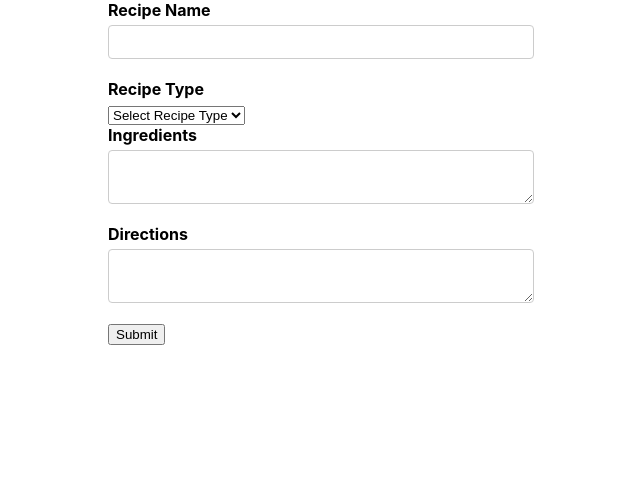
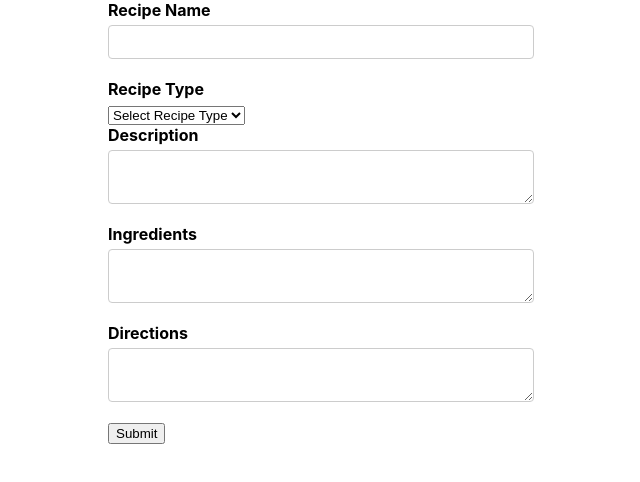
Before and after one commit to CHA0sTIG3R/recipe-form, a React (Create React App) app: page / in a window 1280 px wide. Shown: the top 482 px of the page, without its empty margins (319-959 px from the left). Built offline with nearby package versions, Linux system fonts and the light colour scheme.

Commit message:
description added

```diff
--- a/src/components/RecipeForm.js
+++ b/src/components/RecipeForm.js
@@ -18,8 +18,8 @@ const MyTextArea = ({ label, ...props }) => {
     );
 };
 
-function postRecipe(name, type, ingredients, directions){
-    const Full_URL = `${baseURL}?name=${name}&type=${type}&ingredients=${ingredients}&directions=${directions}` ;
+function postRecipe(name, type, description, ingredients, directions){
+    const Full_URL = `${baseURL}?name=${name}&type=${type}&description=${description}&ingredients=${ingredients}&directions=${directions}` ;
     axios.post(Full_URL).then(response => {
         console.log(response)
     });
@@ -33,6 +33,7 @@ function RecipeForm() {
                 initialValues = {{
                     name: '',
                     type: '',
+                    description: '',
                     ingredients: '',
                     directions: '',
                 }}
@@ -64,6 +65,11 @@ function RecipeForm() {
                     </Field>
 
                     <MyTextArea
+                        label='Description'
+                        name='description'
+                    />
+
+                    <MyTextArea
                         label='Ingredients'
                         name='ingredients'
                     />
```
